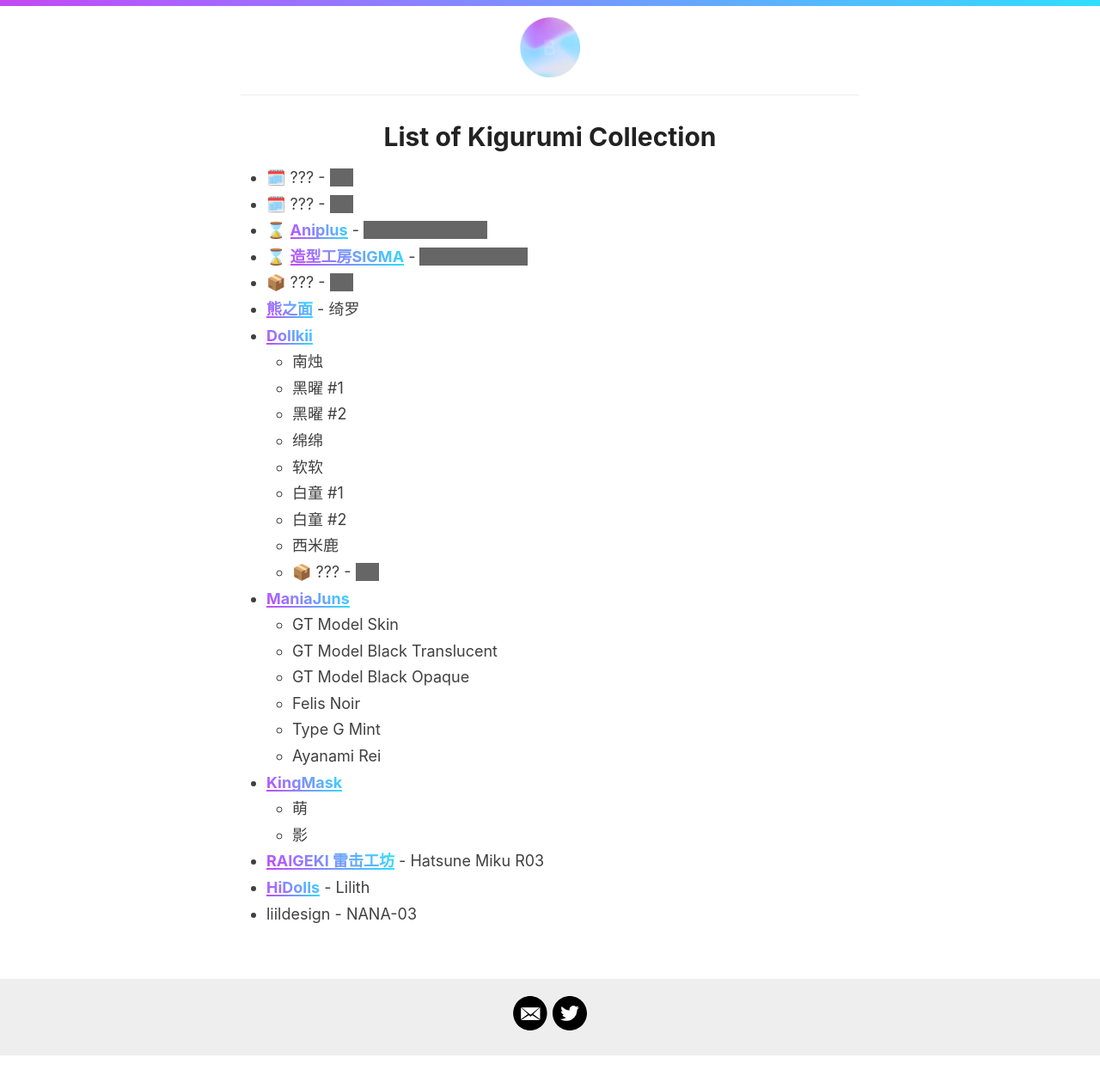
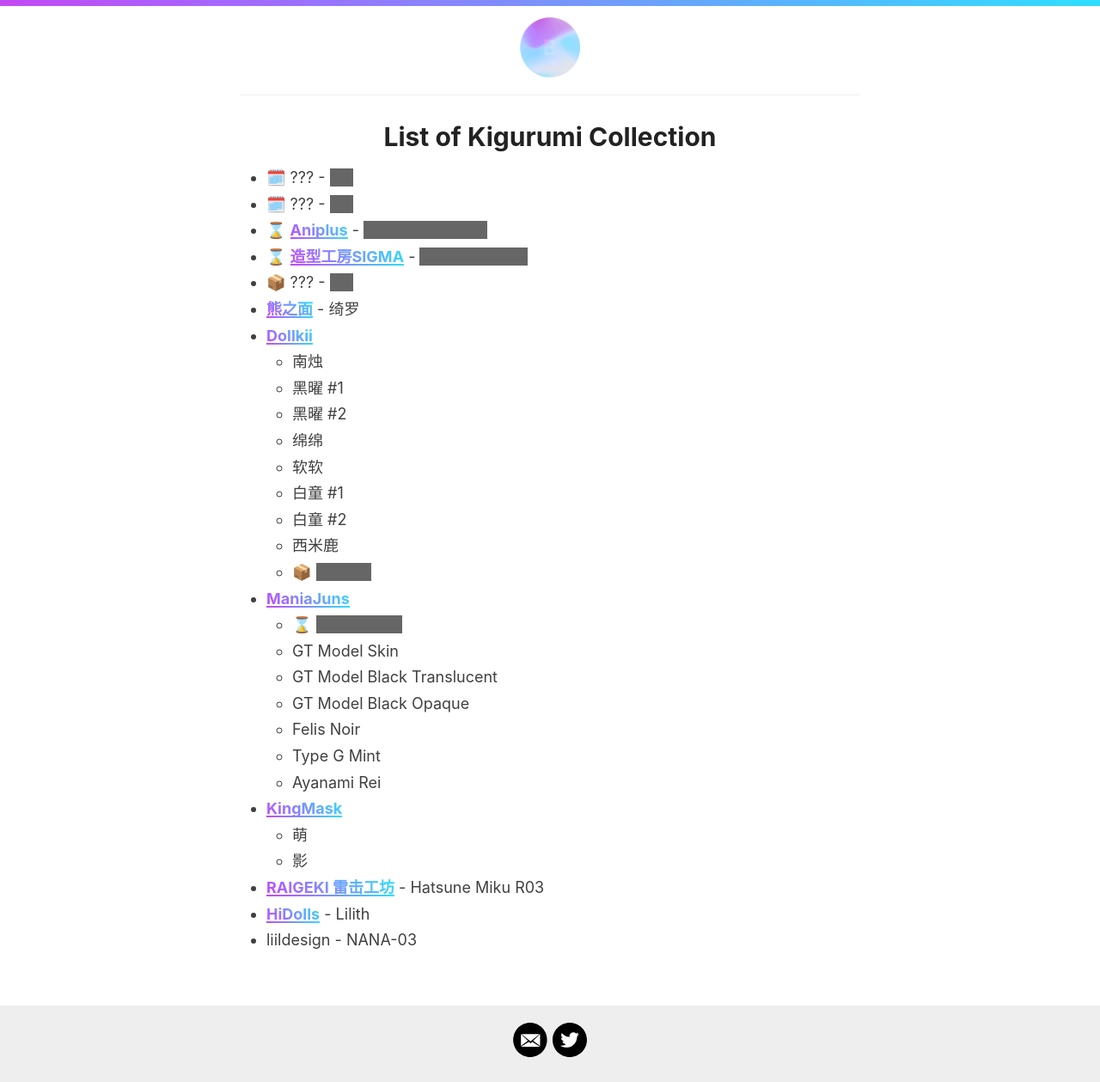
Before and after one commit to 98827ddb7e5a2c2e261912a23d9251d6/98827ddb7e5a2c2e261912a23d9251d6.github.io, a Jekyll site: the page built from _pages/kig-list.md, in a window 1280 px wide. Shown: the whole page at 86% size. Built offline with Jekyll 4.4.1, drawn with Linux system fonts in a browser that asks for light colours; before the commit the page ends 1229 px from its top, so only the background shows below that.

Commit message:
bought GT Luna and SP

```diff
--- a/_pages/kig-list.md
+++ b/_pages/kig-list.md
@@ -19,8 +19,9 @@
 	- 白童 #1
 	- 白童 #2
 	- 西米鹿
-	- 📦 ??? - <span class="hidden-text">???<span>
+	- 📦 <span class="hidden-text">白童 SP<span>
 - [ManiaJuns](https://twitter.com/maniajuns){:target="_blank" rel="noopener"}
+	- ⌛️ <span class="hidden-text">GT Luna DE<span>
 	- GT Model Skin
 	- GT Model Black Translucent
 	- GT Model Black Opaque
```
